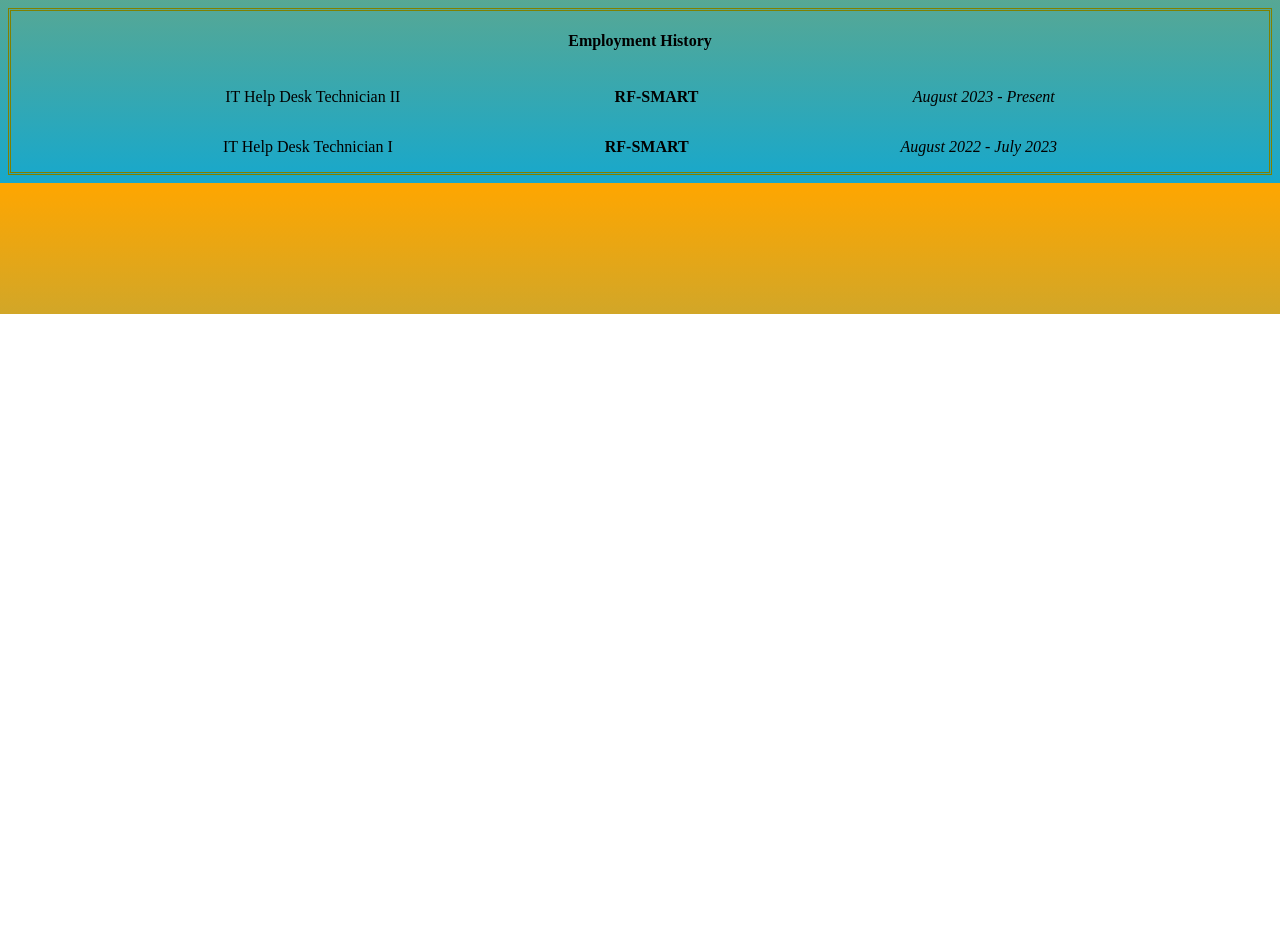
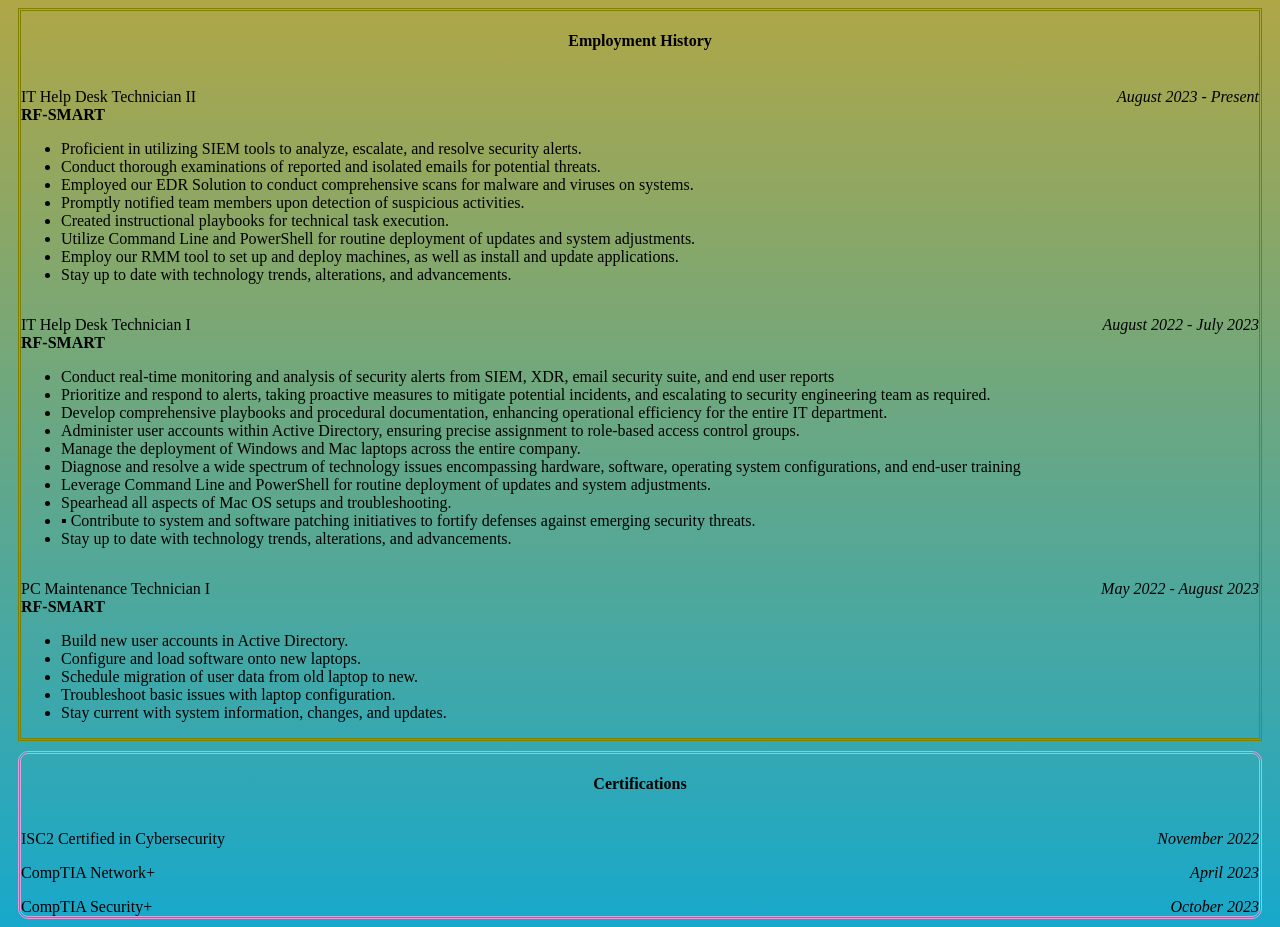
Before and after one commit to britnay268/LAB-HTML-Resume, a plain HTML site: page index.html in a window 1280 px wide. Shown: the part 486-1413 px from the top of the page. Before the commit the page ends 800 px from the top, so only its background shows below. Drawn offline with Linux system fonts and the light colour scheme; a web font is replaced by a local one.

Commit message:
Added more content to index.html and changed the style for Employee History

```diff
--- a/index.html
+++ b/index.html
@@ -32,15 +32,66 @@
     </article>
     <article id="employee-history">
       <h4>Employment History</h4>
-      <div>
+      <div class="format">
         <p>IT Help Desk Technician II</p>
-        <p><b>RF-SMART</b></p>
         <p><i>August 2023 - Present</i></p>
       </div>
-      <div>
+      <p><b>RF-SMART</b></p>
+      <ul>
+        <li> Proficient in utilizing SIEM tools to analyze, escalate, and resolve security alerts.</li>
+        <li> Conduct thorough examinations of reported and isolated emails for potential threats.</li>
+        <li>Employed our EDR Solution to conduct comprehensive scans for malware and viruses on systems.</li>
+        <li>Promptly notified team members upon detection of suspicious activities.</li>
+        <li>Created instructional playbooks for technical task execution.</li>
+        <li>Utilize Command Line and PowerShell for routine deployment of updates and system adjustments.</li>
+        <li>Employ our RMM tool to set up and deploy machines, as well as install and update applications.</li>
+        <li>Stay up to date with technology trends, alterations, and advancements.</li>
+      </ul>
+      <div class="format">
         <p>IT Help Desk Technician I</p>
-        <p><b>RF-SMART</b></p>
         <p><i>August 2022 - July 2023</i></p>
+      </div>
+      <p><b>RF-SMART</b></p>
+      <ul>
+        <li> Conduct real-time monitoring and analysis of security alerts from SIEM, XDR, email security suite, and end user reports</li>
+        <li>Prioritize and respond to alerts, taking proactive measures to mitigate potential incidents, and escalating to security engineering team as required.</li>
+        <li>Develop comprehensive playbooks and procedural documentation, enhancing operational efficiency for the entire IT department.</li>
+        <li>Administer user accounts within Active Directory, ensuring precise assignment to role-based access control
+        groups.</li>
+        <li>Manage the deployment of Windows and Mac laptops across the entire company.</li>
+        <li>Diagnose and resolve a wide spectrum of technology issues encompassing hardware, software, operating system
+        configurations, and end-user training</li>
+        <li>Leverage Command Line and PowerShell for routine deployment of updates and system adjustments.</li>
+        <li>Spearhead all aspects of Mac OS setups and troubleshooting.</li>
+        <li>▪ Contribute to system and software patching initiatives to fortify defenses against emerging security threats.</li>
+        <li>Stay up to date with technology trends, alterations, and advancements.</li>
+      </ul>
+      <div class="format">
+        <p>PC Maintenance Technician I</p>
+        <p><i>May 2022 - August 2023</i></p>
+      </div>
+      <p><b>RF-SMART</b></p>
+      <ul>
+        <li>Build new user accounts in Active Directory.</li>
+        <li>Configure and load software onto new laptops.</li>
+        <li>Schedule migration of user data from old laptop to new.</li>
+        <li>Troubleshoot basic issues with laptop configuration.</li>
+        <li>Stay current with system information, changes, and updates.</li>
+      </ul>
+    </article>
+    <article id="certs">
+      <h4>Certifications</h4>
+      <div class="format">
+        <p>ISC2 Certified in Cybersecurity</p>
+        <p><i>November 2022</i></p>
+      </div>
+      <div class="format">
+        <p>CompTIA Network+</p>
+        <p><i>April 2023</i></p>
+      </div>
+      <div class="format">
+        <p>CompTIA Security+</p>
+        <p><i>October 2023</i></p>
       </div>
     </article>
   </body>
--- a/main.css
+++ b/main.css
@@ -1,12 +1,14 @@
 body {
   background: linear-gradient(rgb(255, 166, 0), rgb(23, 168, 204));
+  background-repeat: no-repeat;
   height: 100%;
   text-align: center;
   font-family: 'Rubik Maps';
+  padding: 0px 10px;
 }
 
 #about-britnay {
-  border: white dashed 2px;
+  border: white dashed 3px;
   margin-bottom: 10px;
 }
 
@@ -26,7 +28,7 @@
 }
 
 #education {
-  border: black dotted  4px;
+  border: black dotted 3px;
   margin-bottom: 10px;
 }
 
@@ -35,13 +37,32 @@
 }
 
 #employee-history {
-  margin: 0px;
-  padding: 0px;
+  /* margin: 0px;
+  padding: 0px; */
   border: olive double 3px;
+  margin-bottom: 10px;
 }
 
-div {
+.format {
   display: flex;
-  justify-content: space-evenly;
-  flex-direction: row;
+  justify-content: space-between;
+  /* flex-direction: row; */
 }
+
+#employee-history > p {
+  text-align: left;
+  margin-top: 0px;
+}
+
+.format > p {
+  margin-bottom: 0px;
+}
+
+ul {
+  text-align: left;
+}
+
+#certs {
+  border: plum double 3px;
+  border-radius: 10px;
+}
```
